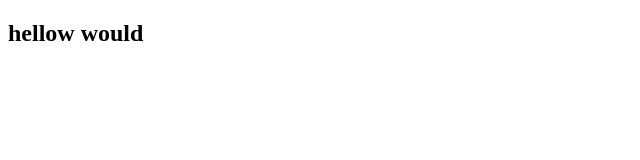
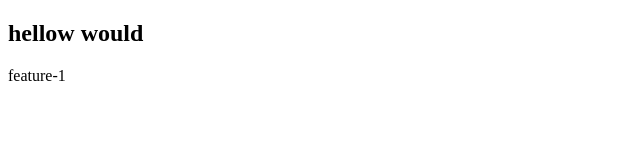
Before and after one commit to YL4279/branches, a plain HTML site: page index.html in a window 1280 px wide. Shown: the full height of the page, 0-640 px from the left. Drawn offline with Linux system fonts and the light colour scheme.

Commit message:
add file1 and change index

```diff
--- a/index.html
+++ b/index.html
@@ -7,5 +7,6 @@
 </head>
 <body>
     <h2>hellow would</h2>
+    <div>feature-1</div>
 </body>
 </html>
```
Also changed, not shown: file1.txt (added).
